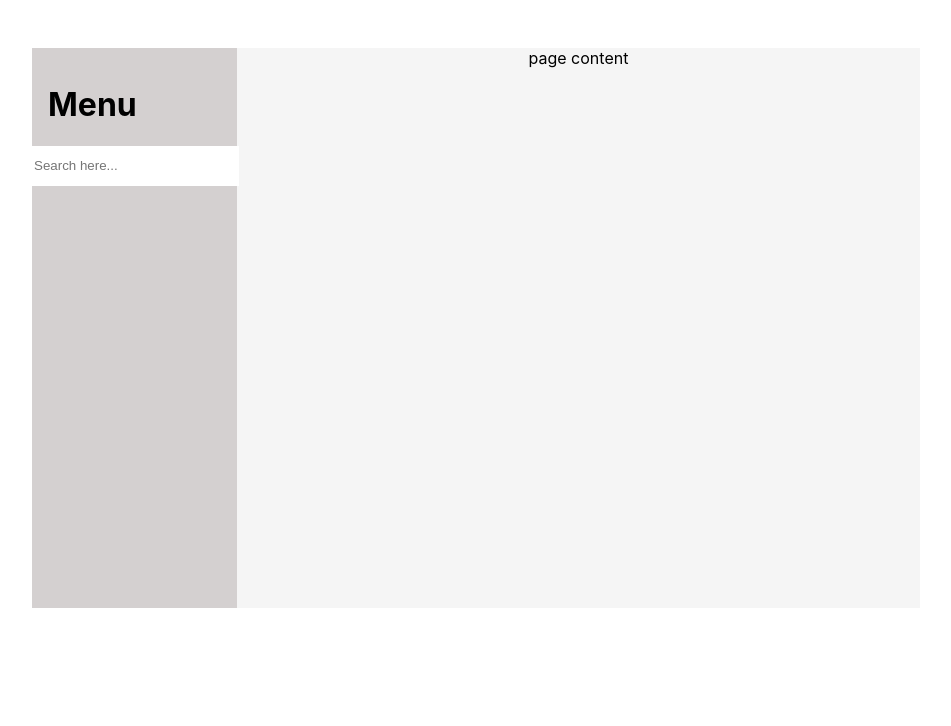
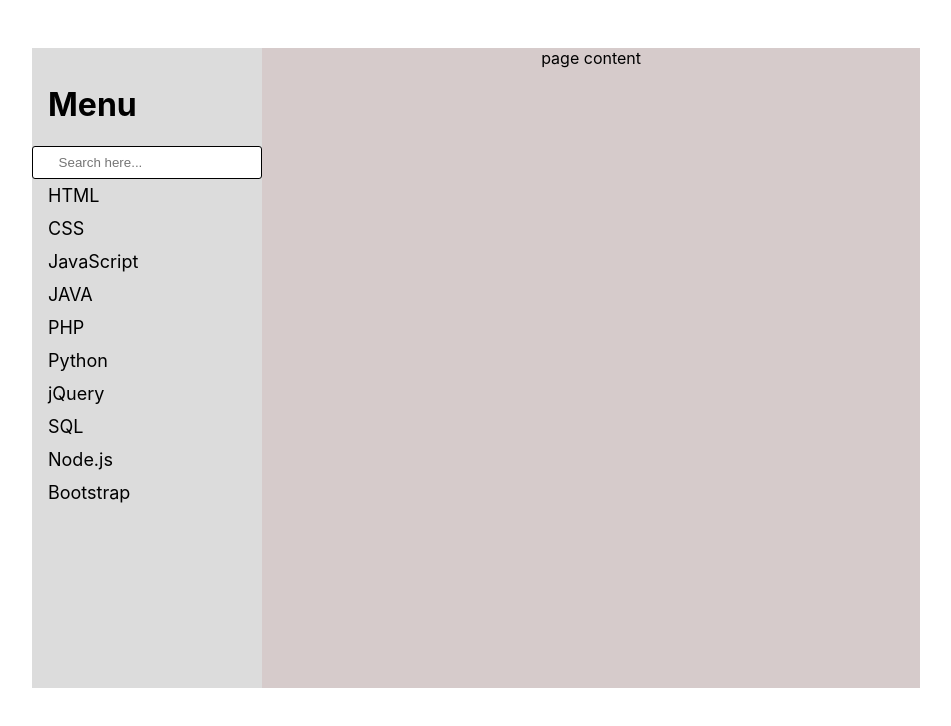
Before and after one commit to parvejg/search-menu, a React (Create React App) app: page / in a window 1280 px wide. Shown: the top 726 px of the page, without its empty margins (164-1115 px from the left). Built offline with nearby package versions, Linux system fonts and the light colour scheme.

Commit message:
add links inside the sidebar

```diff
--- a/src/Components/Search-menu.css
+++ b/src/Components/Search-menu.css
@@ -1,19 +1,23 @@
 .search-menu-main-container {
   display: flex;
-  background-color: whitesmoke;
+  background-color: gainsboro;
   width: 75%;
-  height: 70vh;
+  height: 80vh;
   align-content: center;
 }
 .side-bar-container {
-  width: 30%;
-  background-color: rgb(212, 208, 208);
+  width: fit-content;
+  background-color: gainsboro;
   padding-top: 1rem;
   text-align: left;
+  height: fit-content;
 }
 .search-menu-contents {
+  display: flex;
   width: 100%;
   height: 100%;
+  flex-direction: column;
+  background-color: rgb(214, 203, 203);
 }
 .sidebar-heading {
   padding-left: 1rem;
@@ -21,9 +25,26 @@
 .side-bar-input {
   text-align: left;
   border: hidden;
-  width: 99%;
-  height: 7%;
+  padding: 0.5rem 1.6rem;
+  border: 1px solid black;
+  border-radius: 3px;
+  max-width: 100%;
 }
 .side-bar-input:active {
   border: hidden;
 }
+.side-bar-links {
+  list-style: none;
+  padding: 6px;
+  text-align: left;
+  padding-left: 1rem;
+  font-size: large;
+  width: 100%;
+  height: 100%;
+}
+.side-bar-links:hover {
+  background-color: snow;
+}
+.side-bar-links-container {
+  flex-wrap: wrap;
+}
--- a/src/Components/Search-menu.js
+++ b/src/Components/Search-menu.js
@@ -1,3 +1,4 @@
+import { arraylinkList } from "./LinksList";
 import "./Search-menu.css";
 export const SearchMenu = () => {
   return (
@@ -9,6 +10,13 @@ export const SearchMenu = () => {
           className="side-bar-input"
           placeholder="Search here..."
         />{" "}
+        {arraylinkList.map((item) => {
+          return (
+            <div className="side-bar-links-container">
+              <li className="side-bar-links">{item}</li>
+            </div>
+          );
+        })}
       </di>
       <div className="search-menu-contents">page content</div>
     </div>
```
